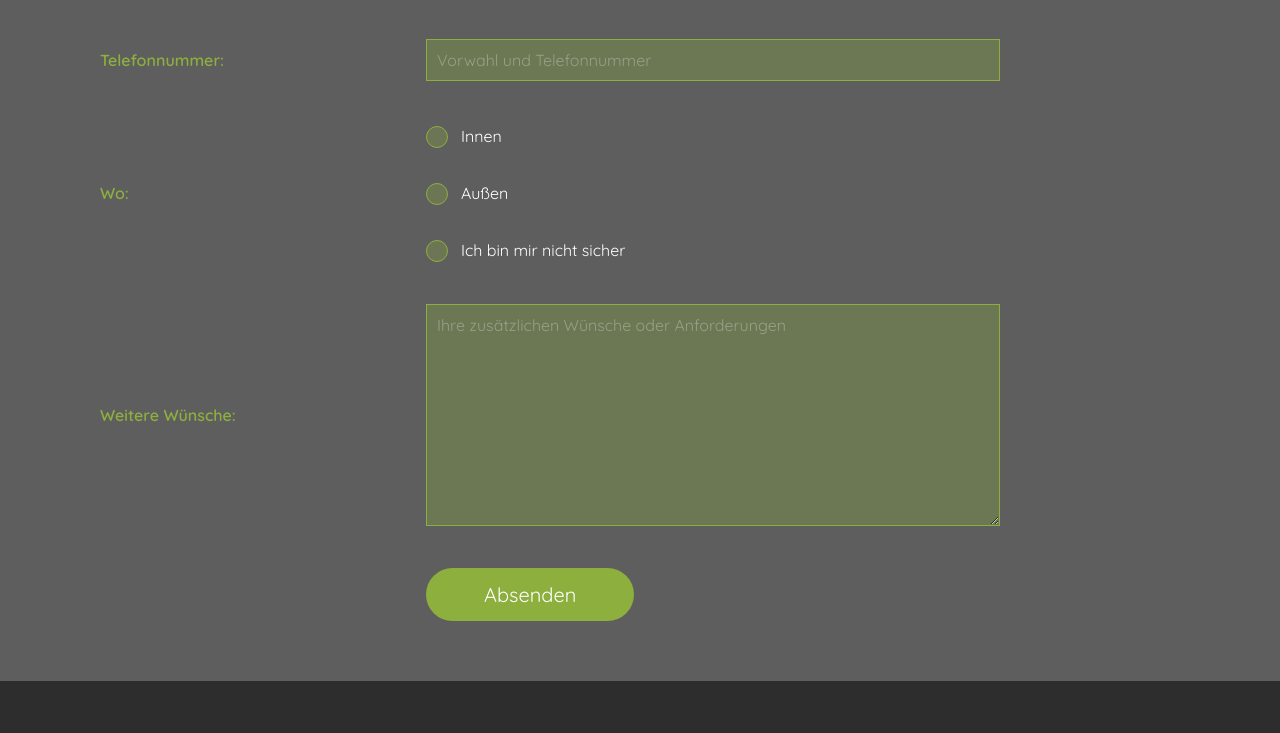
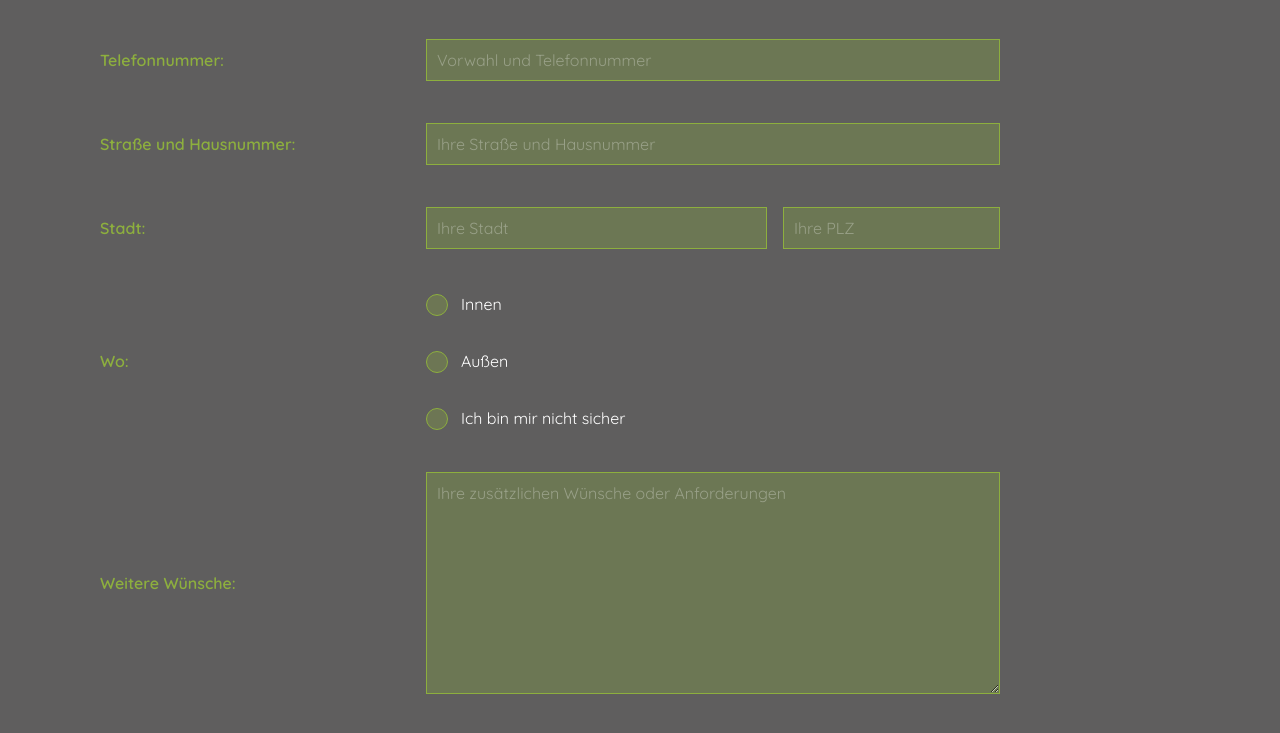
Before and after one commit to CraftFoodCatering/CraftFoodCatering.github.io, a website: page docs/index.html in a window 1280 px wide. Shown: the part 2829-3562 px from the top of the page. Drawn offline with Linux system fonts and the light colour scheme.

Commit message:
multi input form styling

```diff
--- a/docs/index.html
+++ b/docs/index.html
@@ -15,14 +15,18 @@
   </head>
   <body>
     <div class="smartphone-only">
-      <input type="checkbox" id="hamburger-menu-input">
+      <input type="checkbox" id="hamburger-menu-input" />
       <label id="burger" for="hamburger-menu-input">
-          <div></div>
-          <div></div>
-          <div></div>
+        <div></div>
+        <div></div>
+        <div></div>
       </label>
       <nav id="hamburger-menu-container">
-        <img class="nav-logo" src="./assets/images/logo-alt.svg" alt="CraftFood Catering" />
+        <img
+          class="nav-logo"
+          src="./assets/images/logo-alt.svg"
+          alt="CraftFood Catering"
+        />
         <ul>
           <li><a href="#">Home</a></li>
           <li><a href="#">Über uns</a></li>
@@ -152,6 +156,35 @@
               />
             </div>
             <div class="form-group">
+              <label for="street">Straße und Hausnummer:</label>
+              <input
+                type="text"
+                id="street"
+                name="street"
+                required
+                placeholder="Ihre Straße und Hausnummer"
+              />
+            </div>
+            <div class="form-group">
+              <label for="city">Stadt:</label>
+              <div class="form-group-multi">
+                <input
+                  type="text"
+                  id="city"
+                  name="city"
+                  required
+                  placeholder="Ihre Stadt"
+                />
+                <input
+                  type="text"
+                  id="postalcode"
+                  name="postalcode"
+                  required
+                  placeholder="Ihre PLZ"
+                />
+              </div>
+            </div>
+            <div class="form-group">
               <label>Wo:</label>
               <div class="radio-group">
                 <div>
--- a/scss/styles.scss
+++ b/scss/styles.scss
@@ -57,12 +57,12 @@ p {
 
 // #region NAVIGATION BAR
 .smartphone-only {
-  display: none;
+  display: none !important;
 }
 
 @include respond-to(phone) {
   .smartphone-only {
-    display: block;
+    display: block !important;
   }
 }
 
@@ -351,6 +351,18 @@ p {
   }
 }
 
+
+.form-group-multi {
+  display: grid;
+  grid-template-columns: 2fr 1fr;
+  align-items: flex-start;
+  gap: 1rem;
+
+  > * {
+    display: block;
+  }
+}
+
 .form-grid {
   padding-top: 5.625rem;
   display: grid;
```
Also changed, not shown: docs/styles/styles.css, 1 other file.
